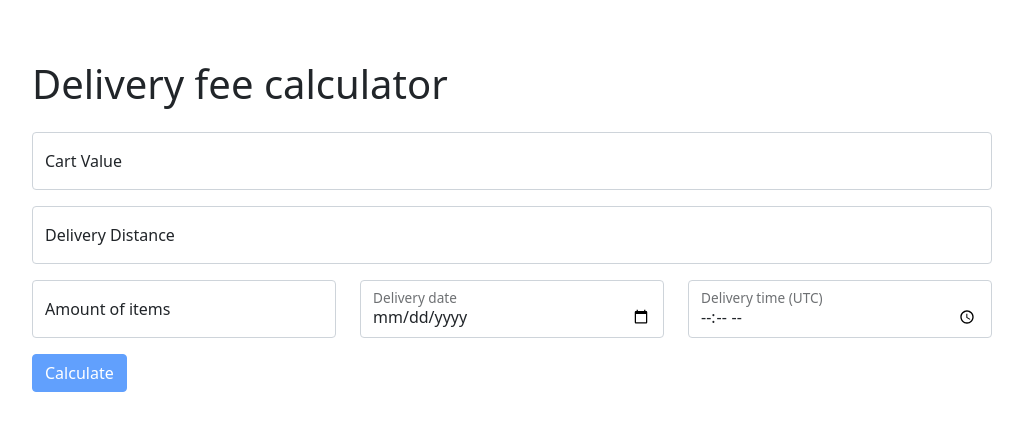
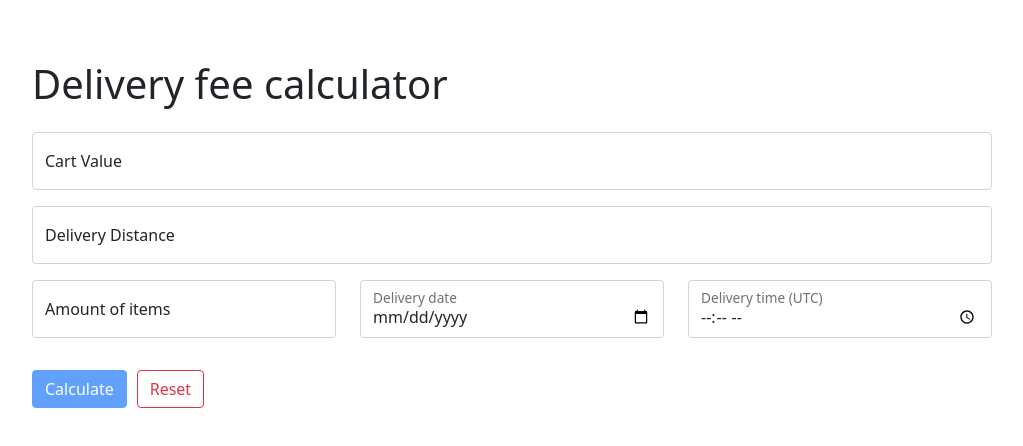
Before and after one commit to joelhackinen/deliveryfee, a React (Create React App) app: page / in a window 1280 px wide. Shown: the top 446 px of the page, without its empty margins (128-1151 px from the left). Built offline with nearby package versions, Linux system fonts and the light colour scheme.

Commit message:
restructuring and fixing bugs

```diff
--- a/src/App.tsx
+++ b/src/App.tsx
@@ -1,60 +1,29 @@
+import { useState } from "react";
+
 import DeliveryForm from "./components/DeliveryForm";
 
 import { Parameters } from "./types";
 
+import { calculateFee } from "./utils/helper";
+
 const App = () => {
-  const calculateFee = (params: Parameters) => {
-    const { cart, distance, amount, day, time } = params;
-    const hour = Number(time.split(":")[0]);
+  const [fee, setFee] = useState<number>(NaN);
 
-    // base fee which covers the first 1000 meters
-    let distanceFee = 2;
-    let temp = distance - 1000;
-
-    // for every 500 meters the fee increases by 1€
-    while (temp > 0) {
-      distanceFee += 1;
-      temp -= 500;
-    }
-
-    let itemFee = 0;
-    let items = amount;
-
-    // 1 - 4 items: no fee
-    // 5 - 12 items: 0.5€ fee
-    // 13 or more items: 0.5€ fee + 1.2€ "bulk" fee
-    while (items > 4) {
-      if (items > 12) {
-        itemFee += 1.2;
-      }
-      itemFee += 0.5;
-      items -= 1;
-    }
-
-    // the difference between the cart value and 10€ if the cart value is less than 10€
-    const surcharge = cart >= 10 ? 0 : 10 - cart;
-
-    // the fee is multiplied by 1.2 if the delivery is on friday 15:00 - 18:59
-    const multiplier = day === 5 && (hour >= 15 && hour <= 18) ? 1.2 : 1.0;
-    const basicFee = (surcharge + distanceFee + itemFee) * multiplier;
-
-    // the fee cannot be more than 15€
-    const limitedFee = basicFee > 15 ? 15 : basicFee;
-
-    // no fee if cart value is more than 100€
-    const finalFee = cart >= 100 ? 0 : limitedFee;
-
-    window.alert(`
-      The delivery fee is (without amount) is ${finalFee}.\n
-      Total price of the order is ${cart + finalFee}
-    `);
+  const displayFee = (params: Parameters): void => {
+    setFee(calculateFee(params));
   };
 
 
   return (
-    <div className="container" style={{ maxWidth: 1080, padding: 60 }}>
+    <div className="container" style={{ maxWidth: 1080, padding: 60, minWidth: 300 }}>
       <h1 className="mb-4">Delivery fee calculator</h1>
-      <DeliveryForm calculateFee={calculateFee} />
+      <DeliveryForm showFee={displayFee} />
+      <div>
+        {isNaN(fee)
+          ? null
+          : fee
+        }
+      </div>
     </div>
   );
 };
--- a/src/components/DeliveryForm.tsx
+++ b/src/components/DeliveryForm.tsx
@@ -7,56 +7,64 @@ const DeliveryForm = (props: FormProps) => {
   const [cart, setCart] = useState<string>("")
   const [distance, setDistance] = useState<string>("");
   const [amount, setAmount] = useState<string>("");
-  const [day, setDay] = useState<number>(NaN);
+  const [date, setDate] = useState<string>("");
   const [time, setTime] = useState<string>("");
 
-  const fieldsOk = Number(cart) !== 0 && Number(distance) !== 0 && Number(amount) !== 0 && !isNaN(day) && time !== "";
+  const fieldsOk = Number(cart) !== 0 && Number(distance) !== 0 && Number(amount) !== 0 && date !== "" && time !== "";
 
   const submit = (event: FormEvent) => {
     event.preventDefault();
-    props.calculateFee({
+    props.showFee({
       cart: Number(cart),
       distance: Number(distance),
       amount: Number(amount),
-      day,
+      day: new Date(date).getUTCDay(),
       time
     });
+  };
+
+  const resetFields = () => {
     setCart("");
     setDistance("");
     setAmount("");
-    setDay(NaN);
+    setDate("");
     setTime("");
   };
 
   return (
     <Form onSubmit={submit}>
-      <FloatingLabel label="Cart Value" className="mb-3">
-        <Form.Control type="number" value={cart} onChange={(event) => setCart(event.target.value)} placeholder="value"/>
-      </FloatingLabel>
-      <Form.Group as={Col}>
-        <FloatingLabel label="Delivery Distance" className="mb-3">
-          <Form.Control type="number" value={distance} onChange={(event) => setDistance(event.target.value)} placeholder="distance"/>
+      <Form.Group>
+        <FloatingLabel label="Cart Value" className="mb-3">
+          <Form.Control type="number" value={cart} onChange={(event) => setCart(event.target.value)} placeholder="Cart Value"/>
         </FloatingLabel>
       </Form.Group>
-      <Row>
-        <Form.Group as={Col}>
-          <FloatingLabel label="Amount of items" className="mb-3">
-            <Form.Control type="number" value={amount} onChange={(event) => setAmount(event.target.value)} placeholder="amount"/>
+      <Form.Group>
+        <FloatingLabel label="Delivery Distance" className="mb-3">
+          <Form.Control type="number" value={distance} onChange={(event) => setDistance(event.target.value)} placeholder="Delivery Distance"/>
+        </FloatingLabel>
+      </Form.Group>
+      <Row className="mb-3">
+        <Form.Group as={Col} className="mb-3" md>
+          <FloatingLabel label="Amount of items">
+            <Form.Control type="number" value={amount} onChange={(event) => setAmount(event.target.value)} placeholder="Amount of items"/>
           </FloatingLabel>
         </Form.Group>
-        <Form.Group as={Col}>
+        <Form.Group as={Col} className="mb-3" sm>
           <FloatingLabel label="Delivery date" >
-            <Form.Control type="date" onChange={(event) => setDay(new Date(event.target.value).getUTCDay())}/>
+            <Form.Control type="date" value={date} onChange={(event) => setDate(event.target.value)} placeholder="Delivery date"/>
           </FloatingLabel>
         </Form.Group>
-        <Form.Group as={Col}>
+        <Form.Group as={Col} className="mb-3" sm>
           <FloatingLabel label="Delivery time (UTC)" >
-            <Form.Control type="time" value={time} onChange={(event) => setTime(event.target.value)}/>
+            <Form.Control type="time" value={time} onChange={(event) => setTime(event.target.value)} placeholder="Delivery time (UTC)"/>
           </FloatingLabel>
         </Form.Group>
       </Row>
-      <Button variant="primary" type="submit" disabled={!fieldsOk}>
+      <Button variant="primary" type="submit" disabled={!fieldsOk} style={{ marginRight: 10 }}>
         Calculate
+      </Button>
+      <Button variant="outline-danger" onClick={resetFields}>
+        Reset
       </Button>
     </Form>
   );
--- a/src/types.ts
+++ b/src/types.ts
@@ -7,5 +7,5 @@ export interface Parameters {
 }
 
 export interface FormProps {
-  calculateFee: (props: Parameters) => void;
+  showFee: (props: Parameters) => void;
 }
--- /dev/null
+++ b/src/utils/helper.ts
@@ -0,0 +1,43 @@
+import { Parameters } from "../types";
+
+export const calculateFee = (params: Parameters): number => {
+  const { cart, distance, amount, day, time } = params;
+  const hour = Number(time.split(":")[0]);
+
+  // base fee which covers the first 1000 meters
+  let distanceFee = 2;
+  let temp = distance - 1000;
+
+  // for every 500 meters the fee increases by 1€
+  while (temp > 0) {
+    distanceFee += 1;
+    temp -= 500;
+  }
+
+  let itemFee = 0;
+  let items = amount;
+
+  // 1 - 4 items: no fee
+  // 5 - 12 items: 0.5€ fee
+  // 13 or more items: 0.5€ fee + 1.2€ "bulk" fee
+  while (items > 4) {
+    if (items > 12) {
+      itemFee += 1.2;
+    }
+    itemFee += 0.5;
+    items -= 1;
+  }
+
+  // the difference between the cart value and 10€ if the cart value is less than 10€
+  const surcharge = cart >= 10 ? 0 : 10 - cart;
+
+  // the fee is multiplied by 1.2 if the delivery is on friday 15:00 - 18:59
+  const multiplier = day === 5 && (hour >= 15 && hour <= 18) ? 1.2 : 1.0;
+  const basicFee = (surcharge + distanceFee + itemFee) * multiplier;
+
+  // the fee cannot be more than 15€
+  const limitedFee = basicFee > 15 ? 15 : basicFee;
+
+  // no fee if cart value is more than 100€
+  return cart >= 100 ? 0 : limitedFee;
+}
```
